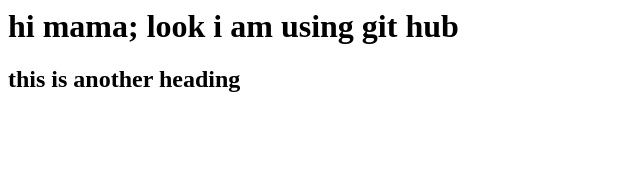
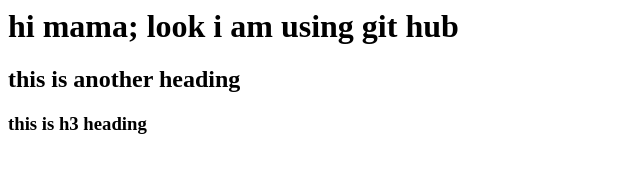
Before and after one commit to shorabmasud/my-first-website, a plain HTML site: page index.html in a window 1280 px wide. Shown: the whole page, without its empty margins (0-640 px from the left). Drawn offline with Linux system fonts and the light colour scheme.

Commit message:
added h3 heading

```diff
--- a/index.html
+++ b/index.html
@@ -1,2 +1,3 @@
 <h1>hi mama; look i am using git hub</h1>
 <h2> this is another heading</h2>
+<h3>this is h3 heading</h3>
```
